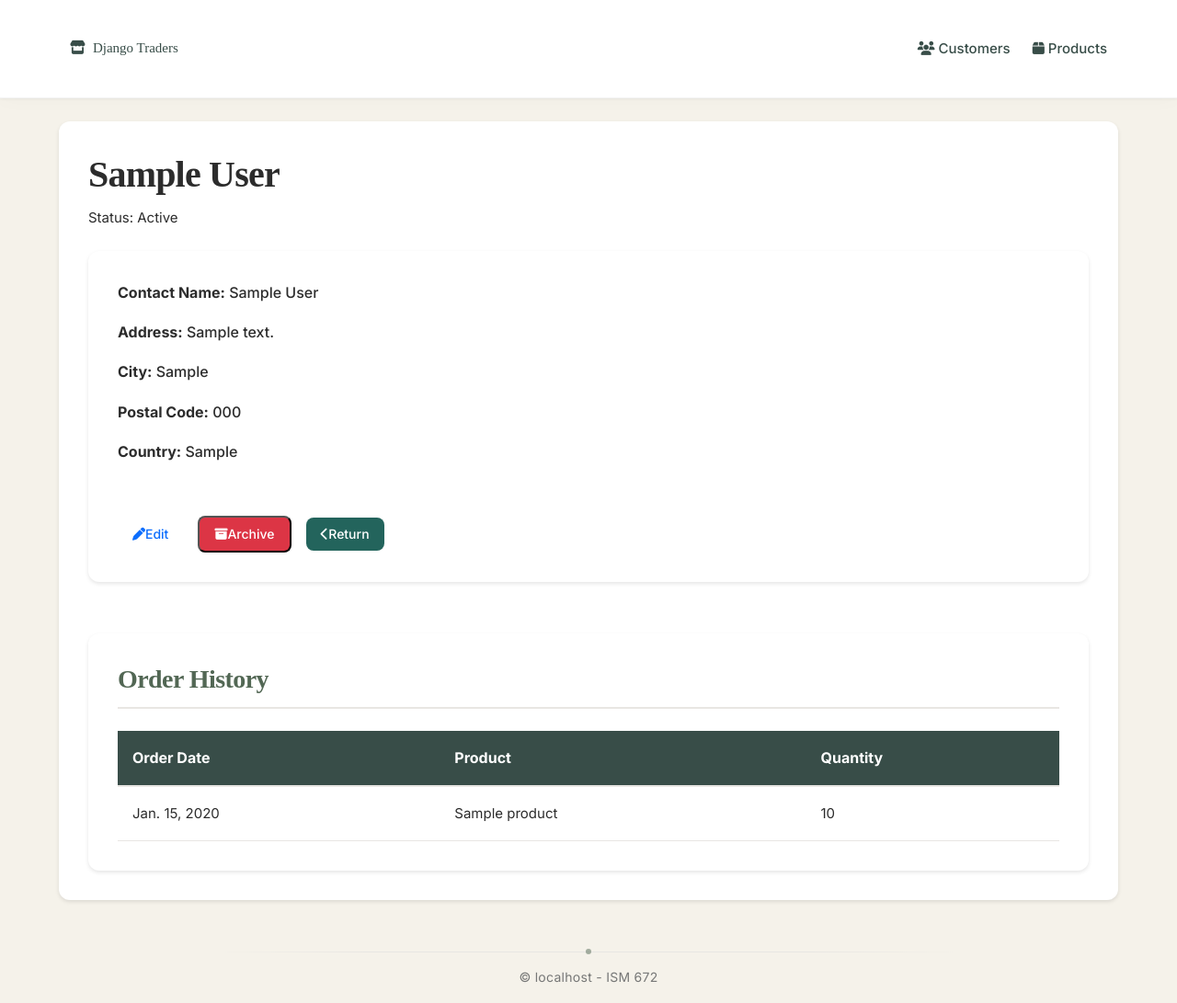
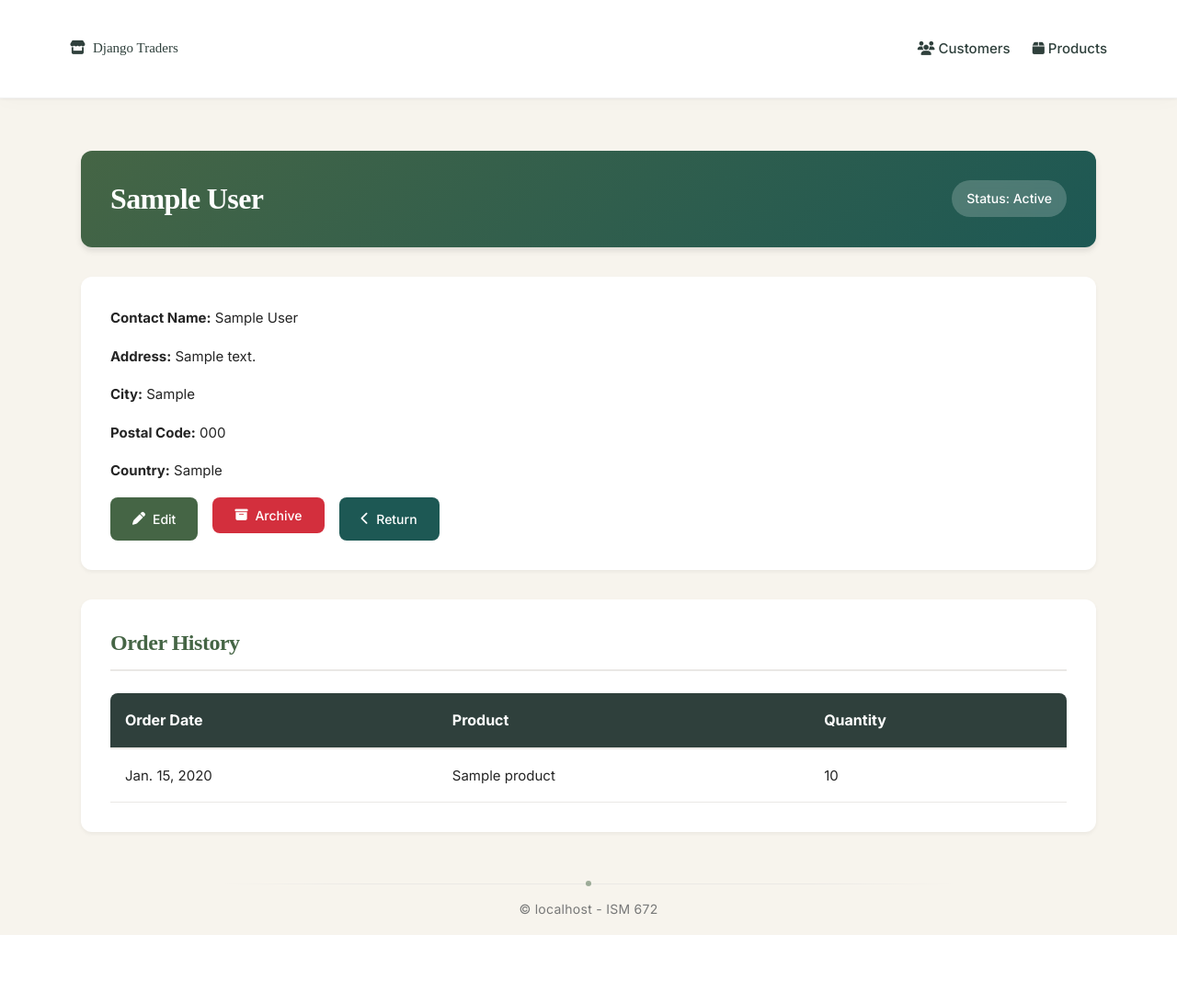
Before and after one commit to ellieuncg/DjangoTradersV2.0, a Django app: page /customers/1/ in a window 1280 px wide. Shown: the whole page at 92% size. After the commit the page ends 1017 px from the top, so only its background shows below. Run offline with Django 5.2, Linux system fonts and the light colour scheme; tables that the repository leaves empty hold one stand-in row (values such as "Sample post"); some libraries are stand-ins or nearby versions; some web fonts are replaced.

Commit message:
Color scheme

```diff
--- a/static/css/style.css
+++ b/static/css/style.css
@@ -2,17 +2,29 @@
   Global Variables
 ===============================*/
 :root {
-    /* Colors */
-    --primary-color: #526754;
-    --secondary-color: #BC984E;
-    --background-color: #F5F2EA;
-    --text-color: #2C2C2C;
-    --card-background: #FFFFFF;
-    --accent-color: #23645C;
-    --neutral-light: #E8E6E3;
-    --neutral-dark: #384d48;
-    --success-color: #198754;
-    --danger-color: #dc3545;
+/* Primary Colors */
+--primary-color: #456545;        /* Slightly darker, richer green */
+--secondary-color: #B38F4A;      /* Warmer, more muted gold */
+--accent-color: #1D5854;         /* Deeper teal for better contrast */
+
+/* Background Colors */
+--background-color: #F7F4ED;     /* Slightly warmer off-white */
+--card-background: #FFFFFF;      /* Kept pure white */
+--neutral-light: #EAE8E5;        /* Warmer light neutral */
+--neutral-dark: #2F403C;         /* Darker, more contrasting neutral */
+
+/* Text Colors */
+--text-color: #252525;           /* Slightly softer black for less harshness */
+
+/* Feedback Colors */
+--success-color: #147A4C;        /* More sophisticated green */
+--danger-color: #D32F3D;         /* Slightly muted red */
+
+/* Additional Supporting Colors */
+--primary-light: #587D57;        /* Light variant of primary */
+--primary-dark: #324B32;         /* Dark variant of primary */
+--secondary-light: #C4A671;      /* Light variant of secondary */
+--secondary-dark: #8C6E39;       /* Dark variant of secondary */
 
     /* Typography */
     --font-primary: 'Inter', 'Helvetica Neue', Arial, sans-serif;
@@ -238,141 +250,192 @@ h1, h2, h3, h4, h5, h6 {
     }
 }
 
-
 /*===============================
   Customer Details Styles
 ===============================*/
-
 .customer-detail-page {
-    display: flex;
-    flex-direction: column;
-    gap: 1.5rem;
-    background: var(--card-background);
-    padding: 2rem;
-    border-radius: 12px;
-    box-shadow: 0 2px 4px rgba(0, 0, 0, 0.1);
-    margin-bottom: 2rem;
-}
-
-.header-customer-detail {
+    max-width: 1200px;
+    margin: 2rem auto;
+    padding: 0 1.5rem;
+}
+
+/* Customer Header Section */
+.customer-header-section {
     background: linear-gradient(
         135deg,
         var(--primary-color) 0%,
-        color-mix(in srgb, var(--primary-color) 85%, var(--accent-color))
+        var(--accent-color) 100%
     );
-    color: var(--card-background);
-    padding: 2.5rem;
+    color: white;
+    padding: 2rem;
     border-radius: 12px;
     margin-bottom: 2rem;
     display: flex;
     justify-content: space-between;
     align-items: center;
-    box-shadow: 0 4px 6px rgba(0, 0, 0, 0.05), 0 8px 24px rgba(0, 0, 0, 0.1);
+    box-shadow: 0 4px 6px rgba(0, 0, 0, 0.1);
     position: relative;
 }
 
-.header-customer-detail h1 {
+.customer-header-section h1 {
     font-family: var(--font-secondary);
-    font-size: 2.25rem;
+    font-size: 2rem;
     margin: 0;
-    text-shadow: 0 2px 4px rgba(0, 0, 0, 0.1);
-}
-
-.status-badge {
+    font-weight: 600;
+}
+
+.customer-status-badge {
     background: rgba(255, 255, 255, 0.2);
     padding: 0.5rem 1rem;
     border-radius: 20px;
     font-size: 0.875rem;
     font-weight: 500;
-    backdrop-filter: blur(8px);
-}
-
+    backdrop-filter: blur(4px);
+}
+
+/* Customer Info Section */
 .customer-info-section {
-    display: flex;
-    flex-direction: column;
-    gap: 1.5rem;
-    background: var(--card-background);
+    background: white;
+    border-radius: 12px;
     padding: 2rem;
+    margin-bottom: 2rem;
+    box-shadow: 0 2px 4px rgba(0, 0, 0, 0.05);
+}
+
+/* Customer Actions */
+.customer-actions {
+    display: flex;
+    gap: 1rem;
+    flex-wrap: wrap;
+}
+
+.customer-action-btn {
+    display: inline-flex;
+    align-items: center;
+    gap: 0.5rem;
+    padding: 0.75rem 1.5rem;
+    border-radius: 8px;
+    font-weight: 500;
+    font-size: 0.875rem;
+    text-decoration: none;
+    transition: all 0.2s ease;
+    border: none;
+    cursor: pointer;
+    color: white;
+}
+
+.customer-action-btn i {
+    font-size: 0.875rem;
+}
+
+.customer-action-btn.edit-btn {
+    background-color: var(--primary-color);
+}
+
+.customer-action-btn.archive-btn {
+    background-color: var(--danger-color);
+}
+
+.customer-action-btn.return-btn {
+    background-color: var(--accent-color);
+}
+
+.customer-action-btn:hover {
+    transform: translateY(-2px);
+    filter: brightness(110%);
+}
+
+/* Order History Section */
+.order-history-customer {
+    background: white;
     border-radius: 12px;
-    box-shadow: 0 2px 4px rgba(0, 0, 0, 0.1);
-    margin-bottom: 2rem;
-}
-
-.customer-info-grid {
-    display: flex;
-    flex-direction: column;
-    gap: 1.5rem;
-    background: var(--card-background);
     padding: 2rem;
-    border-radius: 12px;
-    box-shadow: 0 2px 4px rgba(0, 0, 0, 0.1);
-    margin-bottom: 2rem;
-}
-
-.customer-info-details div {
-    font-size: 1rem;
-    font-weight: 500;
-    color: var(--text-color);
-}
-
-.customer-actions {
-    display: flex;
-    gap: 1rem;
-    align-items: center;
-    margin-top: 1rem;
-}
-
-.order-history-customer {
-    background: var(--card-background);
-    padding: 2rem;
-    border-radius: 12px;
-    box-shadow: 0 2px 4px rgba(0, 0, 0, 0.1);
-}
-
-.order-history-customer h2.section-title {
-    font-family: var(--font-secondary);
-    font-size: 1.75rem;
+    box-shadow: 0 2px 4px rgba(0, 0, 0, 0.05);
+}
+
+.customer-section-title {
     color: var(--primary-color);
+    font-size: 1.5rem;
+    font-weight: 600;
     margin-bottom: 1.5rem;
     padding-bottom: 0.75rem;
     border-bottom: 2px solid var(--neutral-light);
 }
 
+/* Order Table Styles */
 .order-table {
     width: 100%;
     border-collapse: separate;
     border-spacing: 0;
-    margin-top: 1rem;
 }
 
 .order-table th {
     background-color: var(--neutral-dark);
-    color: var(--card-background);
-    font-weight: bold;
+    color: white;
+    font-weight: 600;
+    text-align: left;
     padding: 1rem;
-    border-bottom: 2px solid var(--neutral-light);
     font-size: 0.875rem;
+}
+
+.order-table th:first-child {
+    border-top-left-radius: 8px;
+}
+
+.order-table th:last-child {
+    border-top-right-radius: 8px;
 }
 
 .order-table td {
     padding: 1rem;
     border-bottom: 1px solid var(--neutral-light);
+    color: var(--text-color);
 }
 
 .no-orders {
     text-align: center;
-    padding: 1rem;
     color: var(--neutral-dark);
-    font-weight: 500;
-}
-
-.customer-section-title {
-    font-family: var(--font-secondary);
-    font-size: 1.75rem;
-    color: var(--primary-color);
-    margin-bottom: 1.5rem;
-    padding-bottom: 0.75rem;
-    border-bottom: 2px solid var(--neutral-light);
+    padding: 2rem;
+    font-style: italic;
+}
+
+/* Responsive Adjustments */
+@media (max-width: 768px) {
+    .customer-detail-page {
+        padding: 0 1rem;
+        margin: 1rem auto;
+    }
+
+    .customer-header-section {
+        padding: 1.5rem;
+        flex-direction: column;
+        gap: 1rem;
+        align-items: flex-start;
+    }
+
+    .customer-header-section h1 {
+        font-size: 1.5rem;
+    }
+
+    .customer-info-section,
+    .order-history-customer {
+        padding: 1.5rem;
+    }
+
+    .customer-actions {
+        flex-direction: column;
+    }
+
+    .customer-action-btn {
+        width: 100%;
+        justify-content: center;
+    }
+
+    .order-table {
+        display: block;
+        overflow-x: auto;
+        -webkit-overflow-scrolling: touch;
+    }
 }
 
 /*===============================
@@ -384,14 +447,6 @@ h1, h2, h3, h4, h5, h6 {
     flex-direction: column;
     gap: 1rem;
     margin-bottom: 1rem;
-}
-
-.customer-actions-container {
-    display: flex;
-    justify-content: flex-start;
-    gap: 1rem;
-    margin-top: 1rem;
-    padding-top: 1rem;
 }
 
 .archive-btn, .return-btn {
@@ -422,18 +477,6 @@ h1, h2, h3, h4, h5, h6 {
 
 .return-btn:hover {
     background-color: color-mix(in srgb, var(--accent-color) 85%, black);
-}
-
-.customer-action-btn {
-    display: inline-flex;
-    align-items: center;
-    padding: 0.375rem 1rem;
-    font-size: 0.875rem;
-    border-radius: 8px;
-    text-decoration: none;
-    font-weight: 500;
-    cursor: pointer;
-    transition: all 0.2s ease;
 }
 
 .customer-action-btn.archive-btn {
@@ -1615,8 +1658,7 @@ h1, h2, h3, h4, h5, h6 {
 
 /* Base button styles */
 .action-btn,
-.custom-action-btn,
-.action-btn-customer {
+.custom-action-btn {
     display: inline-flex;
     align-items: center;
     justify-content: center;
```
